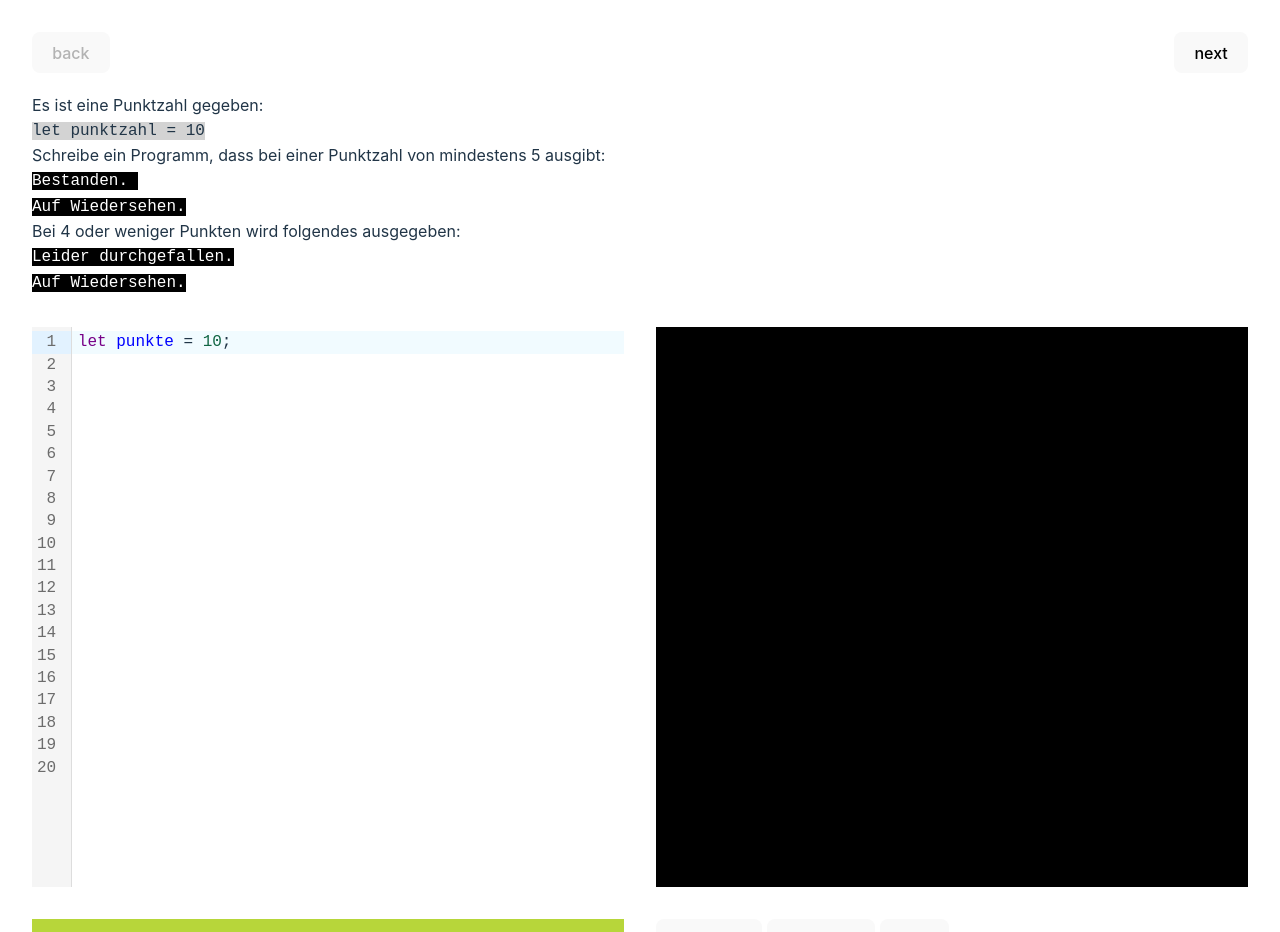
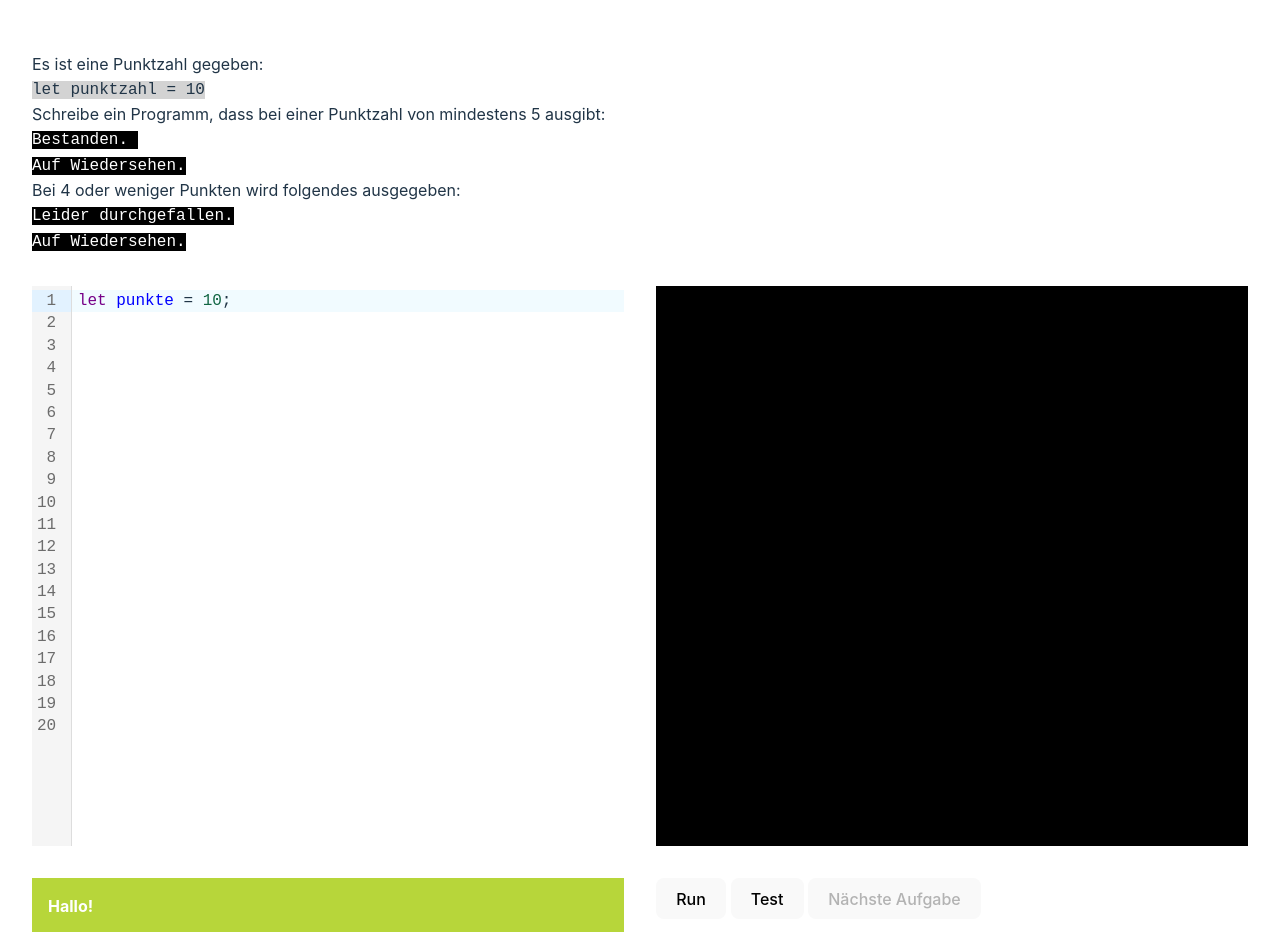
Before and after one commit to leje512/learn-to-code, a Svelte app in the folder codingtutorial/: page / in a window 1280 px wide. Shown: the top 932 px of the page. Built offline with nearby package versions, Linux system fonts and the light colour scheme.

Commit message:
refactor: move next button to editor actions

```diff
--- a/codingtutorial/src/App.svelte
+++ b/codingtutorial/src/App.svelte
@@ -22,10 +22,10 @@
 
 <main>
   <div class="exercise-action">
-    <button disabled={count <= 0} on:click={decreaseCount}>back</button>
+    <!--button disabled={count <= 0} on:click={decreaseCount}>back</button>
     <button disabled={count >= exercises.length - 1} on:click={incrementCount}
       >next</button
-    >
+    -->
   </div>
   <div id="task">
     {@html exercises[count].task}
@@ -35,6 +35,7 @@
     initialcode={exercises[count].initialcode}
     testCases={exercises[count].testCases}
     misconceptions={exercises[count].misconceptions}
+    on:next={incrementCount}
   />
 </main>
 
--- a/codingtutorial/src/components/Sandbox.svelte
+++ b/codingtutorial/src/components/Sandbox.svelte
@@ -3,6 +3,9 @@
   import { runUnitTest } from "../lib/tests"
   import { getDiagnostics } from "../lib/astlint"
   import { isEqual } from "lodash"
+  import { createEventDispatcher } from "svelte"
+
+  const dispatch = createEventDispatcher()
 
   export let title
   export let initialcode
@@ -15,6 +18,7 @@
   let previousLintError
   let messageIndex = 0
   let showErrorMessage = false
+  let testPassed = false
 
   // TODO: weitere Erklärungen -> erkläre zusätzliche Prinzipien wie if-Bedingung etc.
 
@@ -28,10 +32,6 @@
       showErrorMessage = false
       messageIndex = 0
     }
-  }
-
-  function logCode() {
-    console.log(code)
   }
 
   function run() {
@@ -49,8 +49,13 @@
   }
 
   function test() {
-    let correct = runUnitTest(title, code, testCases)
-    document.body.style.background = correct ? "green" : "red"
+    testPassed = runUnitTest(title, code, testCases)
+  }
+
+  function next() {
+    if (testPassed) {
+      dispatch("next")
+    }
   }
 
   function showWhere() {
@@ -105,9 +110,9 @@
     </div>
   {/if}
   <div id="action">
-    <button on:click={logCode}>log code</button>
-    <button on:click={run}>run code</button>
-    <button on:click={test}>test</button>
+    <button on:click={run}>Run</button>
+    <button on:click={test}>Test</button>
+    <button disabled={!testPassed} on:click={next}>Nächste Aufgabe</button>
   </div>
 </div>
 
```
